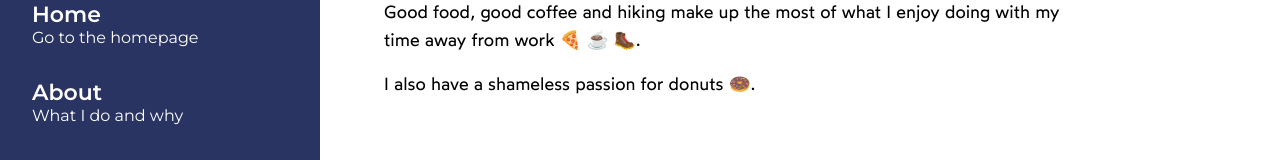
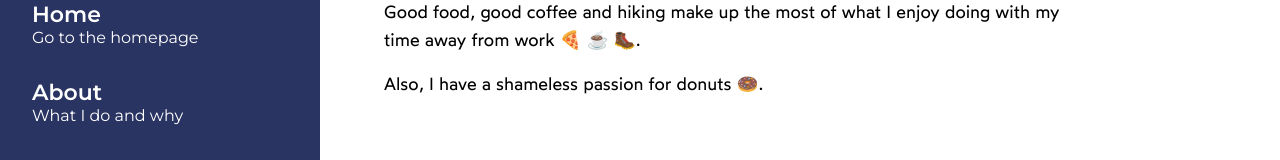
Before and after one commit to danbeddows/danbeddows.com, a Next.js app: page / in a window 1280 px wide. Shown: the part 375-535 px from the top of the page. Built offline with nearby package versions, Linux system fonts and the light colour scheme.

Commit message:
Update index.js

```diff
--- a/pages/index.js
+++ b/pages/index.js
@@ -31,7 +31,7 @@ export default function Home() {
           doing with my time away from work 🍕 ☕️ 🥾.
         </Paragraph>
 
-        <Paragraph>I also have a shameless passion for donuts 🍩.</Paragraph>
+        <Paragraph>Also, I have a shameless passion for donuts 🍩.</Paragraph>
       </Section>
     </Page>
   );
```
